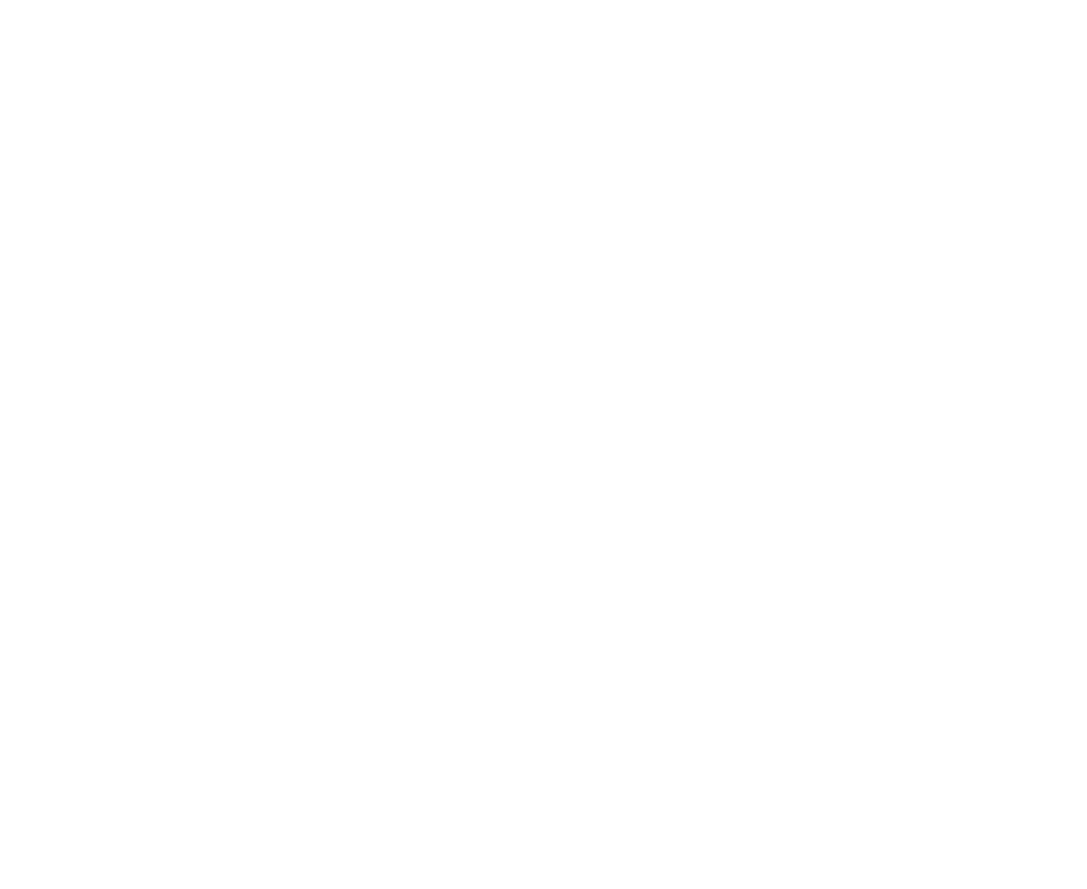
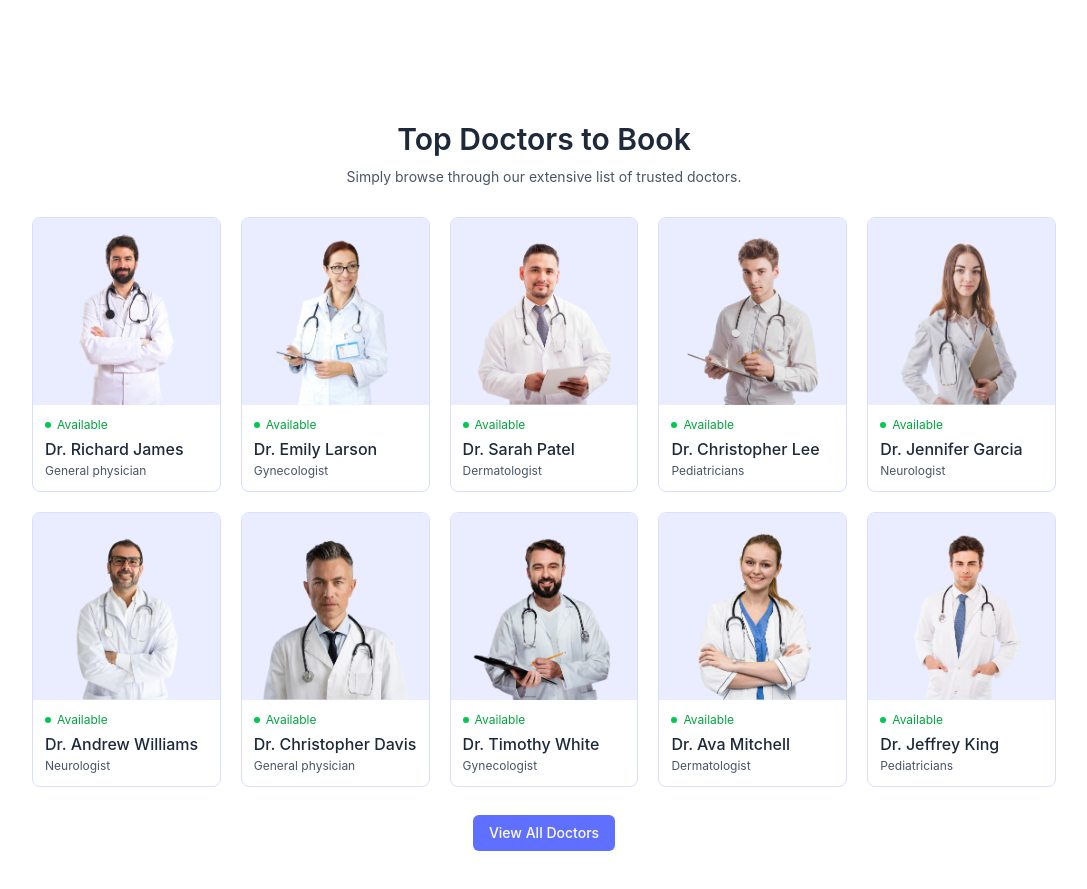
Before and after one commit to Tryingtobe-akmal/SehatNoor, a React (Vite) app in the folder frontend/: page / in a window 1280 px wide. Shown: the part 860-1749 px from the top of the page, without its empty margins (96-1183 px from the left). Before the commit the page ends 917 px from the top, so only its background shows below. Built offline with nearby package versions, Linux system fonts and the light colour scheme.

Commit message:
TopDoctors Comp

```diff
--- /dev/null
+++ b/frontend/src/components/TopDoctors.jsx
@@ -0,0 +1,57 @@
+import { Link } from 'react-router-dom'
+import { doctors } from '../assets/assets.js'
+import { useNavigate } from 'react-router-dom'
+
+const TopDoctors = () => {
+  const navigate = useNavigate()
+
+  return (
+    <section className="py-12 text-center sm:py-16" aria-labelledby="top-doctors-title">
+      <h2 id="top-doctors-title" className="text-2xl font-semibold text-gray-800 sm:text-3xl">
+        Top Doctors to Book
+      </h2>
+      <p className="mx-auto mt-2 max-w-xl text-sm leading-6 text-gray-600">
+        Simply browse through our extensive list of trusted doctors.
+      </p>
+
+      <div className="mt-7 grid grid-cols-2 gap-4 text-left sm:grid-cols-3 sm:gap-5 lg:grid-cols-4 xl:grid-cols-5">
+        {doctors.slice(0, 10).map((doctor) => (
+          <Link
+            key={doctor._id}
+            to={`/my-appointments/${doctor._id}`}
+            className="group overflow-hidden rounded-lg border border-[#d9ddff] bg-white transition duration-300 hover:-translate-y-1 hover:shadow-lg focus-visible:outline-2 focus-visible:outline-offset-2 focus-visible:outline-[#5f6fff]"
+          >
+            <div className="aspect-square overflow-hidden bg-[#e9edff]">
+              <img
+                src={doctor.image}
+                alt={doctor.name}
+                loading="lazy"
+                className="h-full w-full object-contain object-bottom transition duration-300 group-hover:scale-[1.03]"
+              />
+            </div>
+
+            <div className="p-2 sm:p-3">
+              <p className="flex items-center gap-1.5 text-[11px] text-green-600 sm:text-xs">
+                <span aria-hidden="true" className="h-1.5 w-1.5 rounded-full bg-green-500" />
+                Available
+              </p>
+              <h3 className="mt-1 truncate text-sm font-medium text-gray-800 sm:text-base">
+                {doctor.name}
+              </h3>
+              <p className="mt-0.5 truncate text-xs text-gray-600">
+                {doctor.speciality}
+              </p>
+            </div>
+          </Link>
+        ))}
+      </div>
+      <div className="mt-7 text-center">
+        <button onClick={() =>{navigate('/doctors');scrollTo(0, 0);}} className="inline-flex items-center gap-2 rounded-md bg-[#5f6fff] px-4 py-2 text-sm font-medium text-white hover:bg-[#4a5ce0] focus-visible:outline-2 focus-visible:outline-offset-2 focus-visible:outline-[#5f6fff]">
+          View All Doctors
+        </button>
+      </div>
+    </section>
+  )
+}
+
+export default TopDoctors
--- a/frontend/src/main.jsx
+++ b/frontend/src/main.jsx
@@ -2,6 +2,7 @@ import { createRoot } from 'react-dom/client'
 import './index.css'
 import App from './App.jsx'
 import { BrowserRouter } from 'react-router-dom'
+
 
 createRoot(document.getElementById('root')).render(
     <BrowserRouter>
--- a/frontend/src/pages/Home.jsx
+++ b/frontend/src/pages/Home.jsx
@@ -1,10 +1,12 @@
 import Header from "../components/header.jsx";
 import SpecialityMenu from "../components/SpecialityMenu.jsx";
+import TopDoctors from "../components/TopDoctors.jsx";
 export default function Home() {
   return (
     <div>
       <Header />
       <SpecialityMenu />
+      <TopDoctors />
     </div>
   )
 }
```
